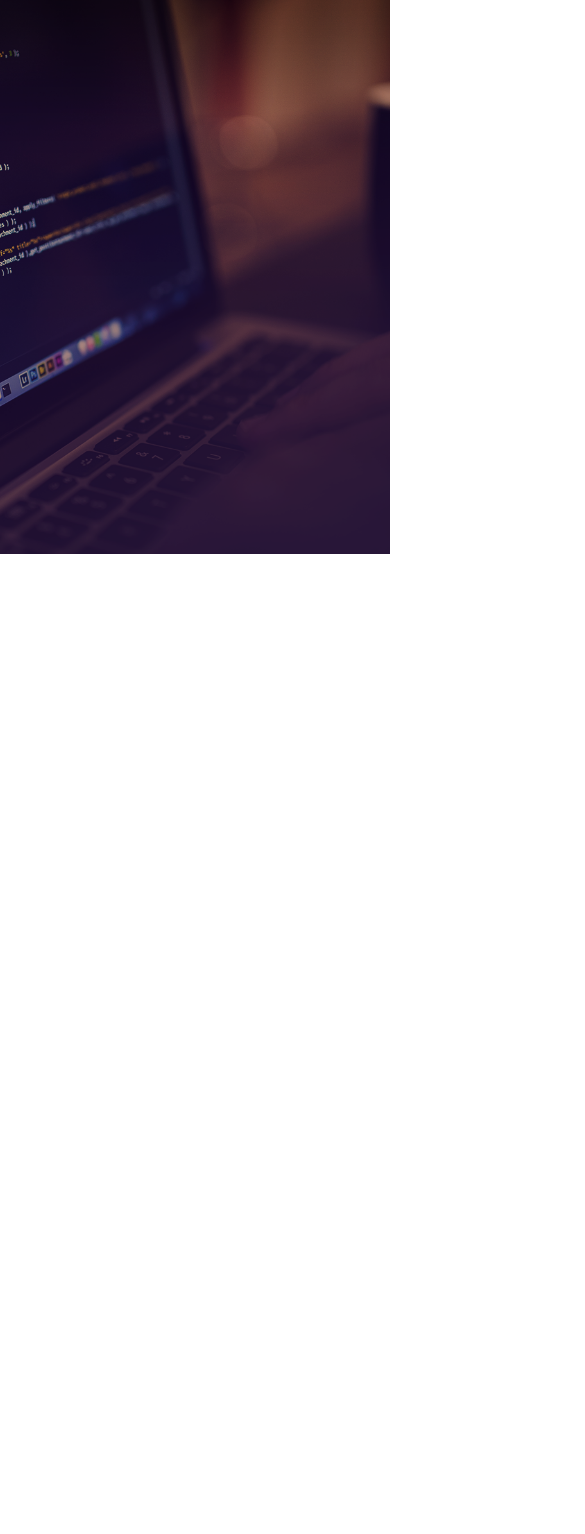
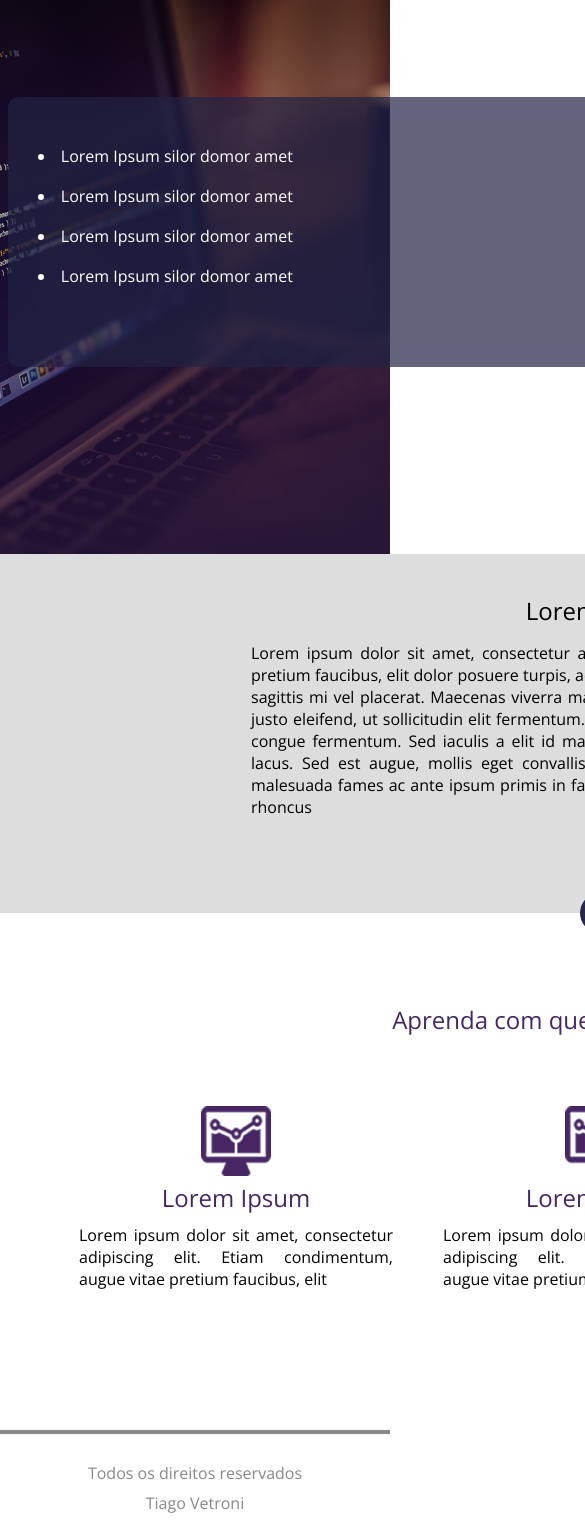
Before and after one commit to mrvetroni/website-masterweb-1, a plain HTML site: page index.html in a window 390 px wide. Shown: the part 63-1597 px from the top of the page, 585 px wide, since content can reach past the window. Before the commit the page ends 844 px from the top, so only its background shows below. Drawn offline with Linux system fonts and the light colour scheme.

Commit message:
Add files via upload
concluded.
next step responsiveness

```diff
--- a/css/style.css
+++ b/css/style.css
@@ -12,10 +12,12 @@ html,body{
   font-family: "Open Sans";
 }
 .center{
-  width: 1280px;
+  width: 1200px;
   margin: 0 auto;
+  padding: 0 2%;
 }
 .header{
+  min-width: 1200px;
   width: 100%;
   height: 60px;
   background-color: #212343;
@@ -41,9 +43,10 @@ html,body{
   float: right;
   position: relative;
   top: -15px;
+  background-clip: padding-box;
   background-color: white;
   border-radius: 10px;
-  border: 8px solid #ccc;
+  border: 5px solid rgba(120, 120, 120, 0.5);
 }
 .form h2{
   font-weight: normal;
@@ -96,3 +99,83 @@ html,body{
 .form input[type=submit]:hover{
   background-color: #4a5097;
 }
+.container-list{
+  padding: 30px;
+  margin-top: 100px;
+  float: left;
+  width: 619px;
+  height: 270px;
+  background-color: rgba(33,35,67, 0.7);
+  border-radius: 10px;
+}
+.container-list ul{
+  list-style-position: inside;
+}
+.container-list ul li{
+  margin-top: 18px;
+  color: white;
+}
+.container-2{
+  min-width: 1200px;
+  padding: 40px 0;
+  background-color: #ddd;
+  text-align: center;
+}
+.container-2 h2{
+  font-weight: normal;
+}
+.container-2 p{
+  width: 698px;
+  margin: 15px 0;
+  display: inline-block;
+  text-align: justify;
+}
+.arrow{
+  position: relative;
+  top: 60px;
+  left: 50%;
+  margin-left: -20px;
+  width: 40px;
+  height: 40px;
+  background-image: url('../images/arrow.png');
+  background-size: 100% 100%;
+}
+.section-1{
+  min-width: 1200px;
+  padding: 90px 0;
+}
+.section-1 h2{
+  text-align: center;
+  color: #462663;
+  font-weight: normal;
+}
+.container-single{
+  float: left;
+  width: 33.333%;
+  padding-bottom: 40px;
+}
+.container-section{
+  margin-top: 40px;
+  text-align: center;
+  padding: 30px;
+}
+.container-single p{
+  display: inline-block;
+  padding: 10px 25px;
+  text-align: justify;
+}
+.container-single img{
+  width: 70px;
+}
+.footer{
+  padding: 20px 0;
+  border-top: 4px solid #888888;
+  text-align: center;
+  color: #888;
+}
+.footer p{
+  margin-top: 8px;
+}
+.clear{
+  clear: both;
+}
--- a/index.html
+++ b/index.html
@@ -20,31 +20,91 @@
   <div class="container-banner">
 
     <div class="center">
+      <div class="container-list">
+        <ul>
+          <li>Lorem Ipsum silor domor amet </li>
+          <li>Lorem Ipsum silor domor amet </li>
+          <li>Lorem Ipsum silor domor amet </li>
+          <li>Lorem Ipsum silor domor amet </li>
+
+        </ul>
+      </div>
+      <!--conteiner-list-->
       <div class="form">
         <h2>Preencha o fomulário e inicie a sua caminhada para virar um webmaster!</h2>
         <form action="">
           <div class="input-container">
             <span>Nome*</span>
             <input type="text" name="nome" required>
-          </div><!--input-container-->
+          </div>
+          <!--input-container-->
           <div class="input-container">
             <span>E-mail*</span>
             <input type="text" name="nome" required>
-          </div><!--input-container-->
+          </div>
+          <!--input-container-->
           <div class="input-container">
             <span>Telefone*</span>
             <input type="text" name="nome" required>
-          </div><!--input-container-->
+          </div>
+          <!--input-container-->
           <p class="warning">*Campos obrigatórios</p>
           <div class="input-submit-container"><input type="submit" name="acao" value="Enviar">
           </div>
         </form>
       </div>
-
-    </div><!-- center -->
+      <!--form-->
+    </div>
+    <!-- center -->
   </div>
   <!--conteiner-banner-->
-
+  <div class="container-2">
+    <div class="center">
+      <h2>Lorem Ipsum</h2>
+      <p>Lorem ipsum dolor sit amet, consectetur adipiscing elit. Etiam condimentum, augue vitae pretium faucibus, elit
+        dolor posuere turpis, ac rhoncus lorem erat lacinia massa. Duis pretium sagittis mi vel placerat. Maecenas
+        viverra malesuada bibendum. Mauris elementum nulla ac justo eleifend, ut sollicitudin elit fermentum.
+        Suspendisse potenti. Donec pellentesque ex vel congue fermentum. Sed iaculis a elit id mattis. Maecenas quis
+        mattis erat. Sed non purus lacus. Sed est augue, mollis eget convallis ut, cursus at odio. Nulla facilisi.
+        Interdum et malesuada fames ac ante ipsum primis in faucibus. Pellentesque mollis volutpat mauris quis rhoncus
+      </p>
+    </div>
+    <div class="arrow">
+    </div>
+  </div>
+  <div class="section-1">
+    <div class="center">
+    <h2>Aprenda com quem está no mercado</h2>
+    <div class="container-section">
+      <div class="container-single">
+        <div><img src="/images/icon.png" alt=""></div>
+        <div class="text-container-single">
+          <h2>Lorem Ipsum</h2>
+          <p>Lorem ipsum dolor sit amet, consectetur adipiscing elit. Etiam condimentum, augue vitae pretium faucibus, elit</p>
+        </div>
+      </div>
+      <div class="container-single">
+        <div><img src="/images/icon.png" alt=""></div>
+        <div class="text-container-single">
+          <h2>Lorem Ipsum</h2>
+          <p>Lorem ipsum dolor sit amet, consectetur adipiscing elit. Etiam condimentum, augue vitae pretium faucibus, elit</p>
+        </div>
+      </div>
+      <div class="container-single">
+        <div><img src="/images/icon.png" alt=""></div>
+        <div class="text-container-single">
+          <h2>Lorem Ipsum</h2>
+          <p>Lorem ipsum dolor sit amet, consectetur adipiscing elit. Etiam condimentum, augue vitae pretium faucibus, elit</p>
+        </div>
+      </div>
+    </div>
+      <div class="clear"></div>
+    </div>
+  </div>
+    <div class="footer">
+      <p>Todos os direitos reservados</p>
+      <p>Tiago Vetroni</p>
+    </div>
 </body>
 
 </html>
```
